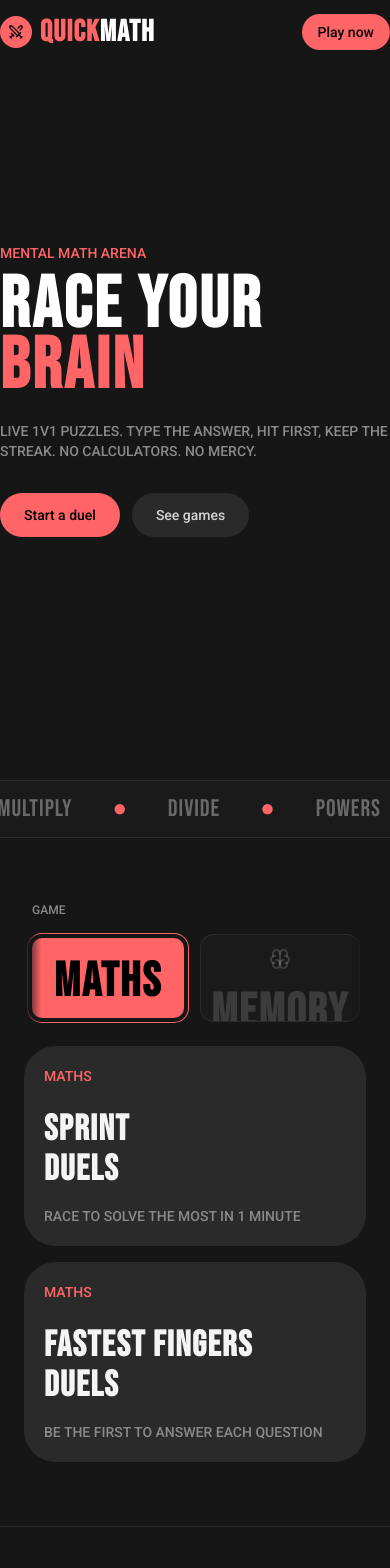
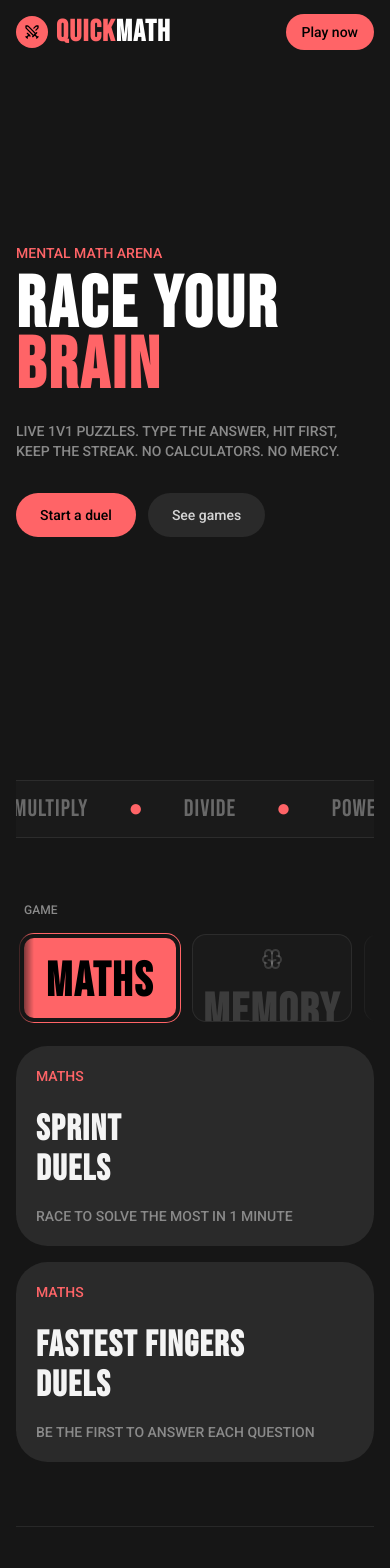
Before and after one commit to hanuchaudhary/QuickMath, a React (Vite) app in the folder apps/client/: page / in a window 390 px wide. Shown: the top 1568 px of the page. Built offline with nearby package versions, Linux system fonts and the light colour scheme; no server answers.

Commit message:
(feat): responsive

```diff
--- a/apps/client/src/pages/landing.tsx
+++ b/apps/client/src/pages/landing.tsx
@@ -19,8 +19,8 @@ export function LandingPage() {
   const playTo = user ? arenaPath(selectedType) : "/auth";
 
   return (
-    <div className="min-h-dvh bg-background text-foreground">
-      <header className="fixed inset-x-0 top-0 z-20 ">
+    <div className="min-h-dvh bg-background text-foreground px-4">
+      <header className="fixed inset-x-0 top-0 z-20 px-4">
         <div className="mx-auto flex h-16 max-w-6xl items-center justify-between">
           <Link to="/" className="flex items-center gap-2">
             <span className="grid size-8 place-items-center rounded-full bg-red-400 text-black">
@@ -86,7 +86,7 @@ export function LandingPage() {
         </div>
       </div>
 
-      <section id="arena" className="mx-auto max-w-6xl px-6 py-16">
+      <section id="arena" className="mx-auto max-w-6xl py-16">
         <p className="mb-3 px-2 text-xs font-medium text-muted-foreground">GAME</p>
         <GameTypePicker types={GAME_TYPES} selectedId={selectedType} onSelect={setSelectedType} />
         <GameModeCards
--- a/apps/client/src/pages/profile.tsx
+++ b/apps/client/src/pages/profile.tsx
@@ -65,8 +65,8 @@ export function ProfilePage() {
   }
 
   return (
-    <div className="grid min-h-dvh grid-cols-6 px-8 py-6">
-      <div className="col-span-4 min-w-0 px-16">
+    <div className="md:grid min-h-dvh grid-cols-6 md:px-8 py-6">
+      <div className="col-span-4 min-w-0 md:px-16 px-4">
         {missing ? (
           <div className="mt-10 rounded-3xl bg-secondary p-8">
             <p className="text-sm font-medium text-red-400">PROFILE</p>
```
